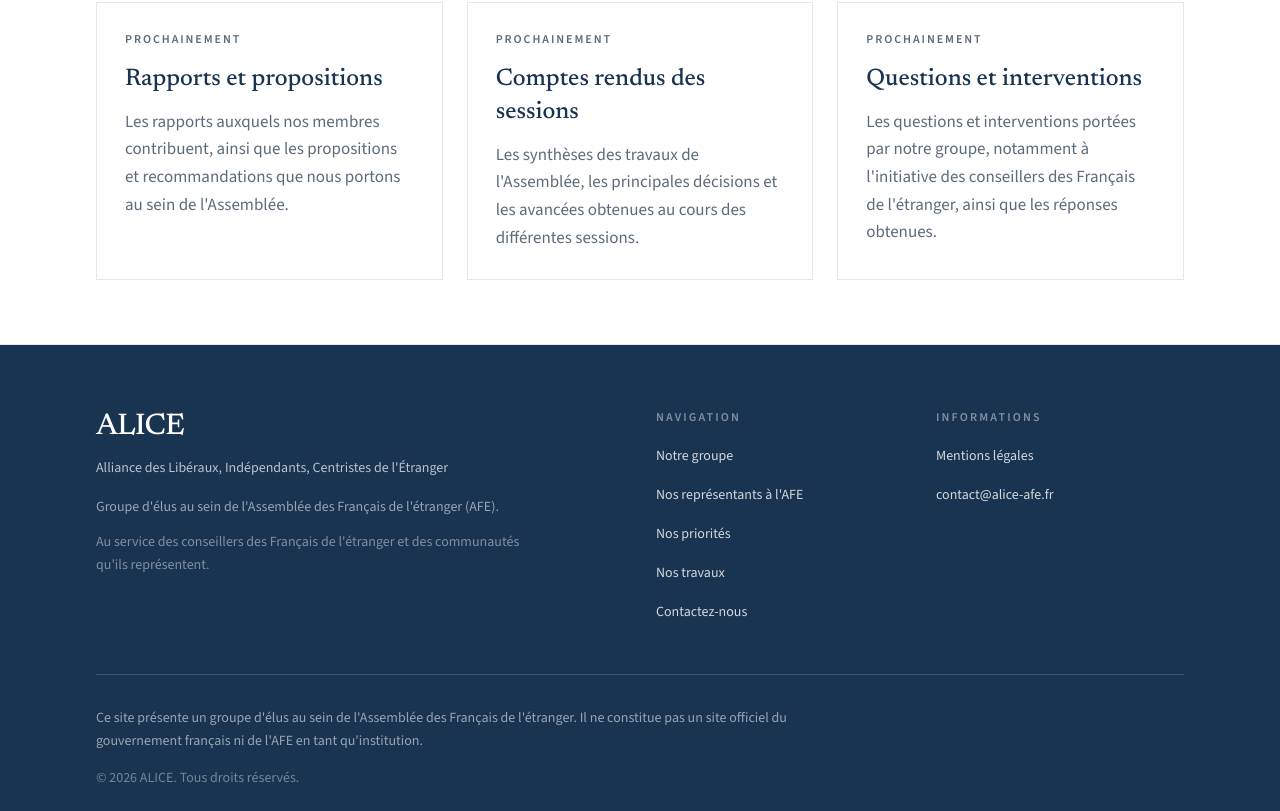
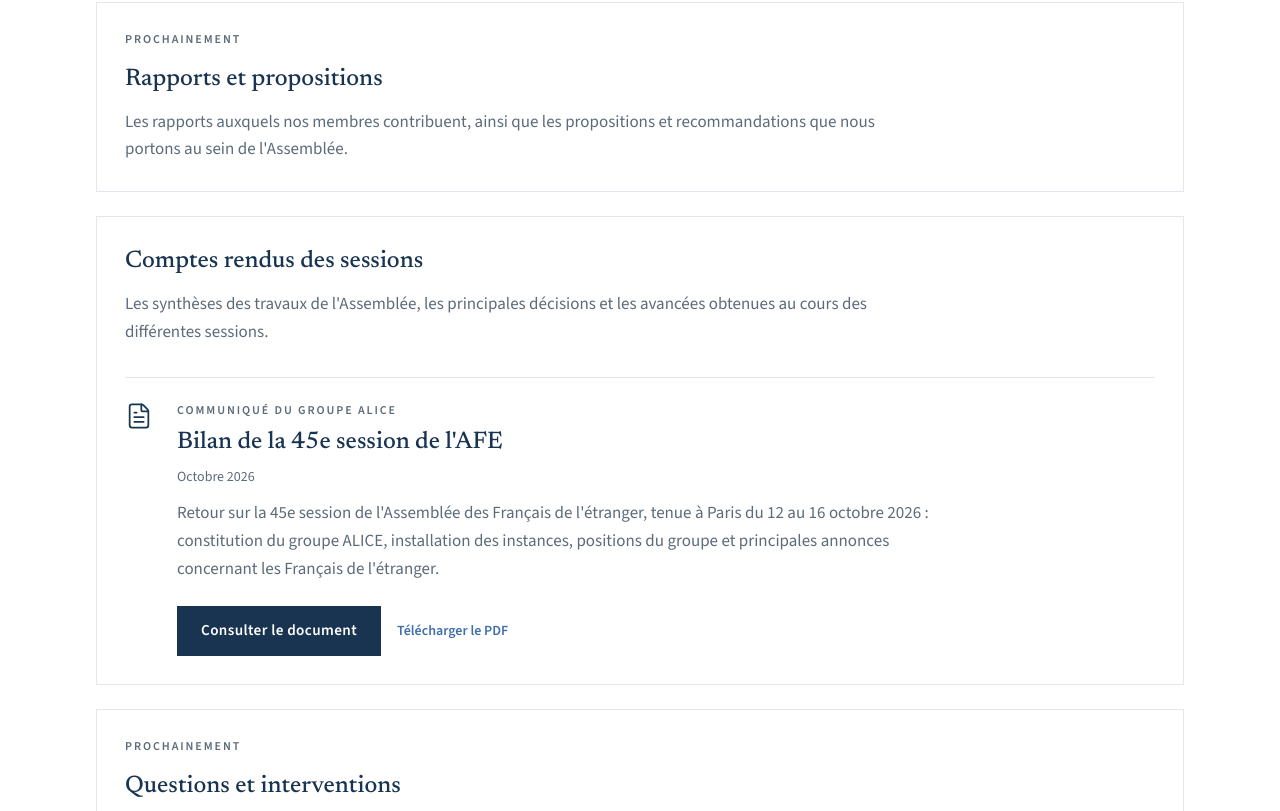
Before and after one commit to cmjouin-dot/ALICE-AFE, a Next.js app: page /nos-travaux in a window 1280 px wide. Shown: the part 569-1380 px from the top of the page. Built offline with nearby package versions, Linux system fonts and the light colour scheme.

Commit message:
Publish the 45th session communiqué and correct Geoffroy Bunetel's name.
The old profile address still redirects to the corrected spelling.

Co-authored-by: Cursor <cursoragent@cursor.com>

```diff
--- a/next.config.ts
+++ b/next.config.ts
@@ -40,8 +40,8 @@ const nextConfig: NextConfig = {
         permanent: true,
       },
       {
-        source: "/representants/geoffroy-bunetel",
-        destination: "/representants/geoffroy-bunelet",
+        source: "/representants/geoffroy-bunelet",
+        destination: "/representants/geoffroy-bunetel",
         permanent: true,
       },
       {
@@ -55,8 +55,8 @@ const nextConfig: NextConfig = {
         permanent: true,
       },
       {
-        source: "/elus/geoffroy-bunetel",
-        destination: "/representants/geoffroy-bunelet",
+        source: "/elus/geoffroy-bunelet",
+        destination: "/representants/geoffroy-bunetel",
         permanent: true,
       },
       {
--- a/src/app/nos-travaux/page.tsx
+++ b/src/app/nos-travaux/page.tsx
@@ -1,4 +1,5 @@
 import type { Metadata } from "next";
+import { FileText } from "lucide-react";
 import { Container } from "@/components/Container";
 import { PageHero } from "@/components/PageHero";
 
@@ -8,16 +9,22 @@ export const metadata: Metadata = {
     "Rapports, propositions, comptes rendus et interventions du groupe ALICE à l'Assemblée des Français de l'étranger.",
 };
 
-const categories = [
+const documentHref = "/documents/alice-communique-45e-session.pdf";
+
+const sessionDocument = {
+  title: "Bilan de la 45e session de l'AFE",
+  type: "Communiqué du groupe ALICE",
+  date: "Octobre 2026",
+  description:
+    "Retour sur la 45e session de l'Assemblée des Français de l'étranger, tenue à Paris du 12 au 16 octobre 2026 : constitution du groupe ALICE, installation des instances, positions du groupe et principales annonces concernant les Français de l'étranger.",
+  href: documentHref,
+};
+
+const placeholders = [
   {
     title: "Rapports et propositions",
     description:
       "Les rapports auxquels nos membres contribuent, ainsi que les propositions et recommandations que nous portons au sein de l'Assemblée.",
-  },
-  {
-    title: "Comptes rendus des sessions",
-    description:
-      "Les synthèses des travaux de l'Assemblée, les principales décisions et les avancées obtenues au cours des différentes sessions.",
   },
   {
     title: "Questions et interventions",
@@ -45,23 +52,82 @@ export default function NosTravauxPage() {
           </p>
         </div>
 
-        <ul className="mt-12 grid grid-cols-1 gap-6 lg:grid-cols-3">
-          {categories.map((category) => (
-            <li key={category.title} className="h-full">
-              <article className="flex h-full flex-col border border-alice-border p-6 sm:p-7">
+        <div className="mt-12 space-y-6">
+          <article className="border border-alice-border p-6 sm:p-7">
+            <p className="text-xs font-semibold uppercase tracking-[0.16em] text-alice-muted">
+              Prochainement
+            </p>
+            <h2 className="font-display mt-4 text-2xl font-medium leading-snug text-alice-navy">
+              {placeholders[0].title}
+            </h2>
+            <p className="mt-3 max-w-3xl leading-relaxed text-alice-muted">
+              {placeholders[0].description}
+            </p>
+          </article>
+
+          <article className="border border-alice-border p-6 sm:p-7">
+            <h2 className="font-display text-2xl font-medium leading-snug text-alice-navy">
+              Comptes rendus des sessions
+            </h2>
+            <p className="mt-3 max-w-3xl leading-relaxed text-alice-muted">
+              Les synthèses des travaux de l&apos;Assemblée, les principales
+              décisions et les avancées obtenues au cours des différentes
+              sessions.
+            </p>
+
+            <div className="mt-8 border-t border-alice-border pt-6 sm:flex sm:gap-6">
+              <FileText
+                size={28}
+                strokeWidth={1.5}
+                className="shrink-0 text-alice-navy"
+                aria-hidden
+              />
+              <div className="mt-4 min-w-0 flex-1 sm:mt-0">
                 <p className="text-xs font-semibold uppercase tracking-[0.16em] text-alice-muted">
-                  Prochainement
+                  {sessionDocument.type}
                 </p>
-                <h2 className="font-display mt-4 text-2xl font-medium leading-snug text-alice-navy">
-                  {category.title}
-                </h2>
-                <p className="mt-3 leading-relaxed text-alice-muted">
-                  {category.description}
+                <h3 className="font-display mt-2 text-2xl font-medium leading-snug text-alice-navy">
+                  {sessionDocument.title}
+                </h3>
+                <p className="mt-2 text-sm text-alice-muted">
+                  {sessionDocument.date}
                 </p>
-              </article>
-            </li>
-          ))}
-        </ul>
+                <p className="mt-3 max-w-3xl leading-relaxed text-alice-muted">
+                  {sessionDocument.description}
+                </p>
+                <div className="mt-6 flex flex-col gap-4 sm:flex-row sm:items-center">
+                  <a
+                    href={sessionDocument.href}
+                    target="_blank"
+                    rel="noopener noreferrer"
+                    className="inline-flex items-center justify-center bg-alice-navy px-6 py-3 text-[0.95rem] font-semibold tracking-wide text-white transition-colors duration-200 hover:bg-alice-blue"
+                  >
+                    Consulter le document
+                  </a>
+                  <a
+                    href={sessionDocument.href}
+                    download
+                    className="text-sm font-semibold text-alice-blue underline-offset-4 hover:underline"
+                  >
+                    Télécharger le PDF
+                  </a>
+                </div>
+              </div>
+            </div>
+          </article>
+
+          <article className="border border-alice-border p-6 sm:p-7">
+            <p className="text-xs font-semibold uppercase tracking-[0.16em] text-alice-muted">
+              Prochainement
+            </p>
+            <h2 className="font-display mt-4 text-2xl font-medium leading-snug text-alice-navy">
+              {placeholders[1].title}
+            </h2>
+            <p className="mt-3 max-w-3xl leading-relaxed text-alice-muted">
+              {placeholders[1].description}
+            </p>
+          </article>
+        </div>
       </Container>
     </>
   );
--- a/src/data/elus.ts
+++ b/src/data/elus.ts
@@ -105,8 +105,8 @@ export const elus: Elu[] = [
     email: null,
   },
   {
-    slug: "geoffroy-bunelet",
-    displayName: "Geoffroy Bunelet",
+    slug: "geoffroy-bunetel",
+    displayName: "Geoffroy Bunetel",
     photo: "/images/members/geoffroy-bunelet.jpg",
     photoPosition: "center 30%",
     roleAlice: null,
```
Also changed, not shown: 1 other file (tests, documents, lock files or other folders).
